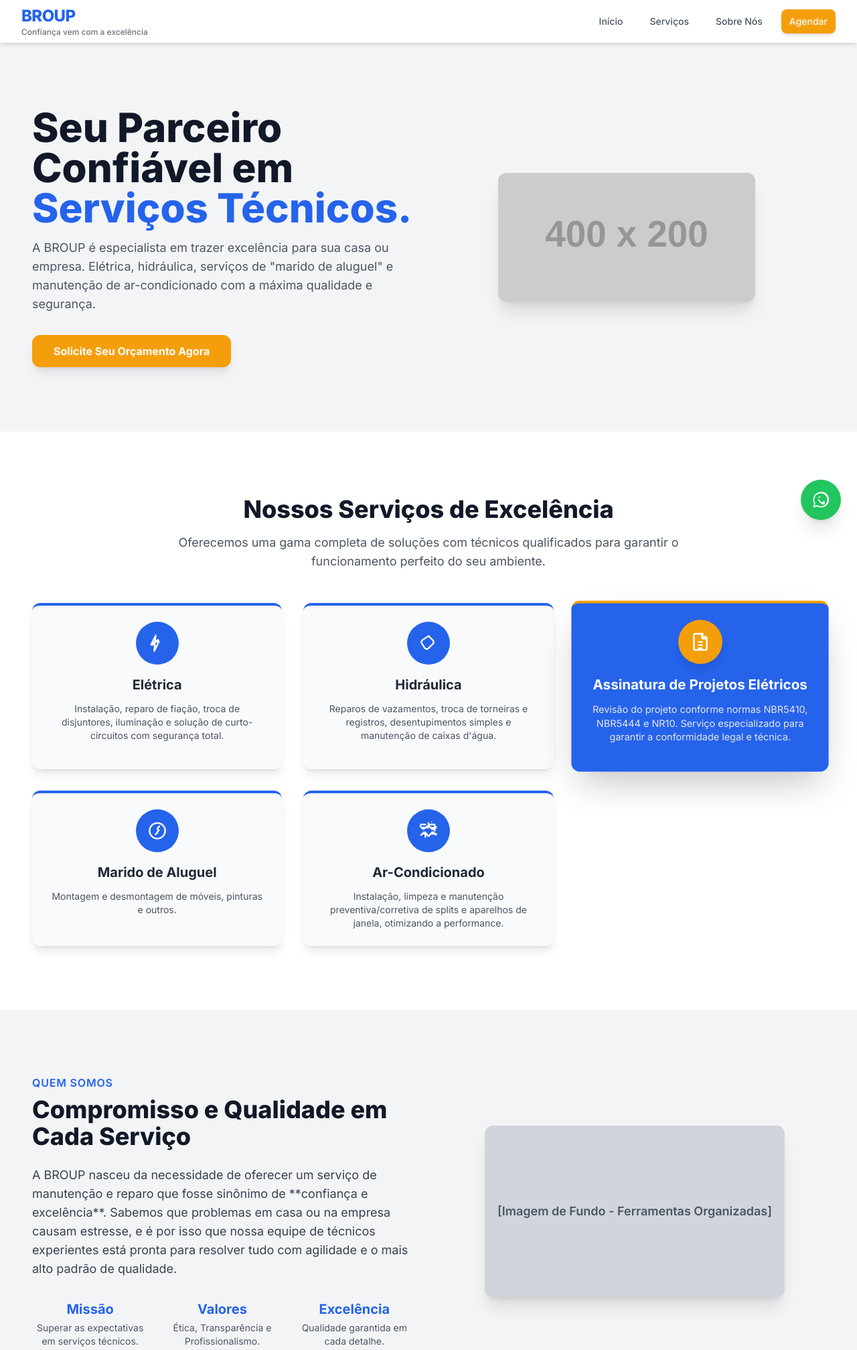
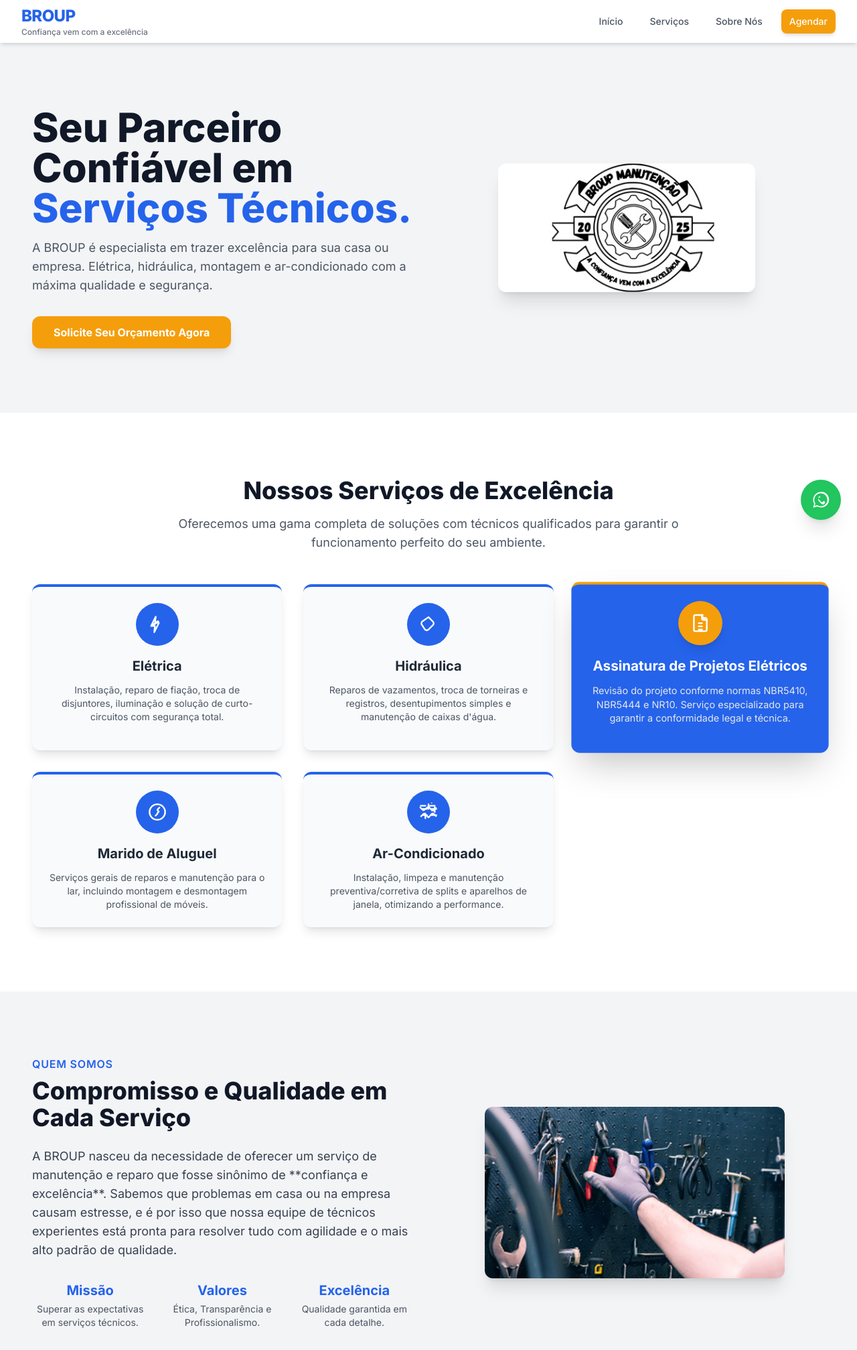
Before and after one commit to Macnativa/broup-gmn, a plain HTML site: page index.html in a window 1280 px wide. Shown: the top 2015 px of the page at 67% size. Drawn offline with nearby package versions, Linux system fonts and the light colour scheme; placeholder pictures from the web are drawn by us.

Commit message:
Update index.html

```diff
--- a/index.html
+++ b/index.html
@@ -43,6 +43,12 @@
         .card-hover-effect:hover {
             transform: translateY(-5px);
             box-shadow: 0 10px 15px -3px rgba(0, 0, 0, 0.1), 0 4px 6px -2px rgba(0, 0, 0, 0.05);
+        }
+        /* Estilo para a nova imagem de fundo */
+        .bg-tools-image {
+            background-image: url('https://raw.githubusercontent.com/Macnativa/broup-gmn/main/tools.jpg');
+            background-size: cover;
+            background-position: center;
         }
     </style>
 </head>
@@ -97,16 +103,17 @@
                         Seu Parceiro Confiável em <span class="text-primary">Serviços Técnicos.</span>
                     </h1>
                     <p class="text-lg text-gray-600 mb-8">
-                        A BROUP é especialista em trazer excelência para sua casa ou empresa. Elétrica, hidráulica, serviços de "marido de aluguel" e manutenção de ar-condicionado com a máxima qualidade e segurança.
+                        A BROUP é especialista em trazer excelência para sua casa ou empresa. Elétrica, hidráulica, montagem e ar-condicionado com a máxima qualidade e segurança.
                     </p>
                     <a href="#contato" class="inline-block bg-accent hover:bg-yellow-600 text-white font-bold py-3 px-8 rounded-xl shadow-lg transition duration-300 transform hover:scale-105">
                         Solicite Seu Orçamento Agora
                     </a>
                 </div>
 
-                <!-- Imagem Placeholder --><div class="md:w-1/2 flex justify-center">
-                    <!-- Placeholder para o Logo da BROUP -->
-                    <img src="https://placehold.co/400x200/2563EB/ffffff?text=BROUP+Logo+Aqui" onerror="this.onerror=null;this.src='https://placehold.co/400x200/2563EB/ffffff?text=BROUP+Logo+Aqui'" alt="Logo da BROUP Serviços" class="w-full max-w-sm h-auto rounded-xl shadow-xl object-contain">
+                <!-- Imagem Placeholder -->
+                <div class="md:w-1/2 flex justify-center">
+                    <!-- LOGO REAL CARREGADO DO GITHUB -->
+                    <img src="https://raw.githubusercontent.com/Macnativa/broup-gmn/main/Logo-tp.jpg" onerror="this.onerror=null;this.src='https://placehold.co/400x200/2563EB/ffffff?text=BROUP+Logo+Aqui'" alt="Logo da BROUP Serviços" class="w-full max-w-sm h-auto rounded-xl shadow-xl object-contain">
 
                 </div>
             </div>
@@ -147,15 +154,16 @@
                         <h3 class="text-xl font-bold text-center mb-3">Assinatura de Projetos Elétricos</h3>
                         <p class="text-gray-200 text-center text-sm">Revisão do projeto conforme normas NBR5410, NBR5444 e NR10. Serviço especializado para garantir a conformidade legal e técnica.</p>
                         <div class="mt-4 text-center">
+
                         </div>
                     </div>
 
-                    <!-- Serviço 4: Montagem de Móveis --><div class="p-6 bg-gray-50 rounded-xl shadow-lg card-hover-effect border-t-4 border-primary">
+                    <!-- Serviço 4: Marido de Aluguel (Antiga Montagem de Móveis) --><div class="p-6 bg-gray-50 rounded-xl shadow-lg card-hover-effect border-t-4 border-primary">
                         <div class="flex items-center justify-center w-16 h-16 bg-primary rounded-full mb-4 mx-auto">
                             <!-- Ícone Tool (Montagem) --><svg xmlns="http://www.w3.org/2000/svg" width="28" height="28" viewBox="0 0 24 24" fill="none" stroke="white" stroke-width="2" stroke-linecap="round" stroke-linejoin="round" class="lucide lucide-tool"><path d="M14.7 6.3l-2.4 2.4a.5.5 0 0 0-.1.3v.8l1.7 1.7-1.7 1.7v.8a.5.5 0 0 0-.1.3l-2.4 2.4M12 2a10 10 0 1 0 0 20 10 10 0 0 0 0-20z"/></svg>
                         </div>
                         <h3 class="text-xl font-bold text-center mb-3">Marido de Aluguel</h3>
-                        <p class="text-gray-600 text-center text-sm">Montagem e desmontagem de móveis, pinturas e outros.</p>
+                        <p class="text-gray-600 text-center text-sm">Serviços gerais de reparos e manutenção para o lar, incluindo montagem e desmontagem profissional de móveis.</p>
                     </div>
 
                     <!-- Serviço 5: Ar-Condicionado --><div class="p-6 bg-gray-50 rounded-xl shadow-lg card-hover-effect border-t-4 border-primary">
@@ -196,11 +204,11 @@
                         </div>
                     </div>
 
-                    <!-- Imagem Placeholder --><div class="lg:w-1/2 flex justify-center">
-                        <div class="bg-gray-300 w-full max-w-md h-64 rounded-xl shadow-xl flex items-center justify-center text-gray-600 text-center p-4">
-                            <span class="font-semibold text-lg">
-                                [Imagem de Fundo - Ferramentas Organizadas]
-                            </span>
+                    <!-- Imagem de Fundo de Ferramentas -->
+                    <div class="lg:w-1/2 flex justify-center">
+                        <!-- Corrigido: Para garantir que a imagem de fundo seja visível, adicionamos a classe 'relative' e removemos o flex/justify/items-center desnecessário, confiando apenas no background CSS. -->
+                        <div class="bg-tools-image w-full max-w-md h-64 rounded-xl shadow-xl relative">
+                            <!-- O conteúdo vazio mantém a div na altura de 64 (h-64) -->
                         </div>
                     </div>
                 </div>
@@ -209,8 +217,9 @@
 
         <!-- Seção de Contato e Formulário de Agendamento --><section id="contato" class="section-padding bg-white">
             <div class="container mx-auto px-4">
-                <h2 class="text-3xl sm:text-4xl font-extrabold text-center text-gray-900 mb-4">Agende Seu Serviço</h2>
-                    <div class="max-w-xl mx-auto bg-gray-50 p-8 rounded-xl shadow-2xl border-t-8 border-accent">
+                <h2 class="text-3xl sm:text-4xl font-extrabold text-center text-gray-900 mb-12">Agende Seu Serviço</h2>
+
+                <div class="max-w-xl mx-auto bg-gray-50 p-8 rounded-xl shadow-2xl border-t-8 border-accent">
                     <!-- Configurado para envio real via POST (requer backend) -->
                     <form action="https://formspree.io/f/mwpwpvkk" method="POST" class="space-y-6">
                         <!-- Campo obrigatório do Formspree para especificar o destinatário -->
@@ -238,8 +247,8 @@
                                 <option value="" disabled selected>Selecione um serviço</option>
                                 <option value="eletrica">Elétrica</option>
                                 <option value="hidraulica">Hidráulica</option>
-                                <option value="projetos">Assinatura de Projetos Elétricos</option> <!-- NOVO SERVIÇO ADICIONADO -->
-                                <option value="moveis">Marido de Aluguel</option>
+                                <option value="projetos">Assinatura de Projetos Elétricos</option>
+                                <option value="aluguel">Marido de Aluguel</option> <!-- ALTERADO: Antigo 'Montagem de Móveis' -->
                                 <option value="ar_condicionado">Manutenção de Ar-Condicionado</option>
                                 <option value="outros">Outros</option>
                             </select>
```
